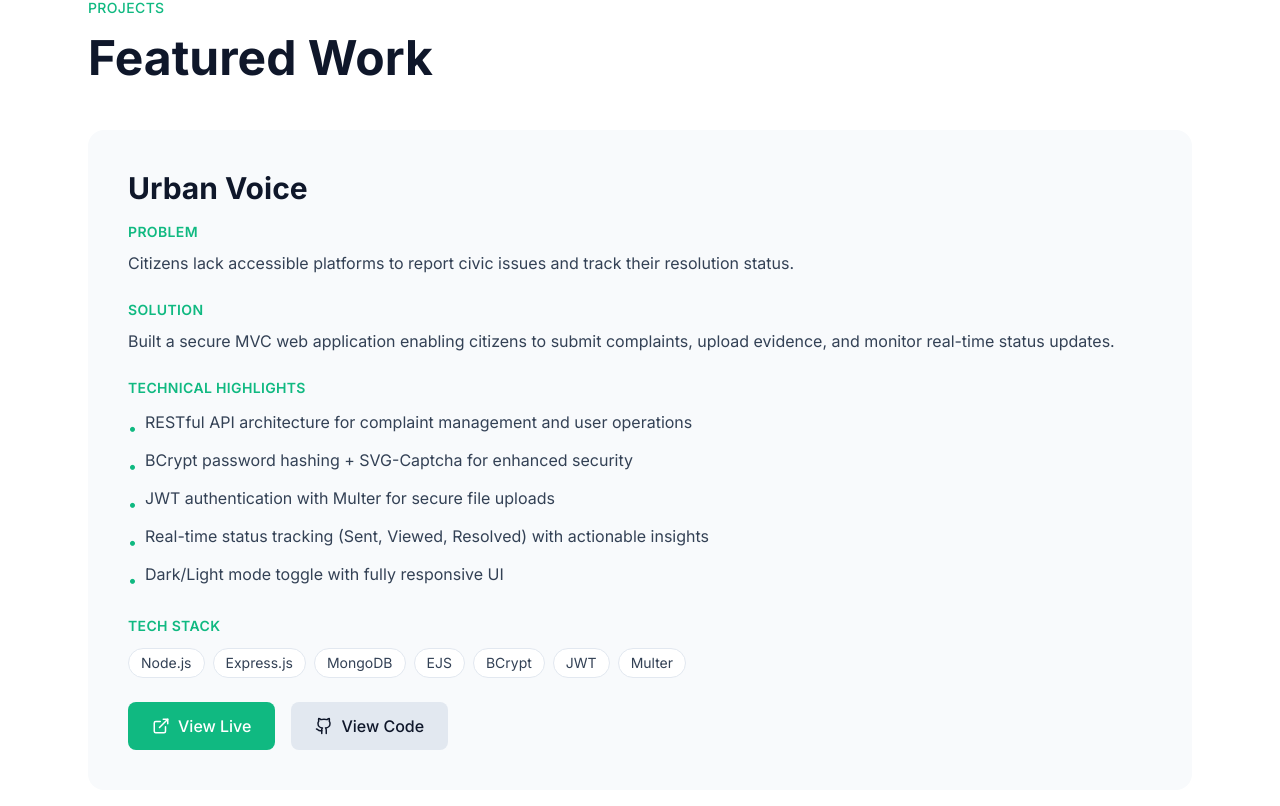
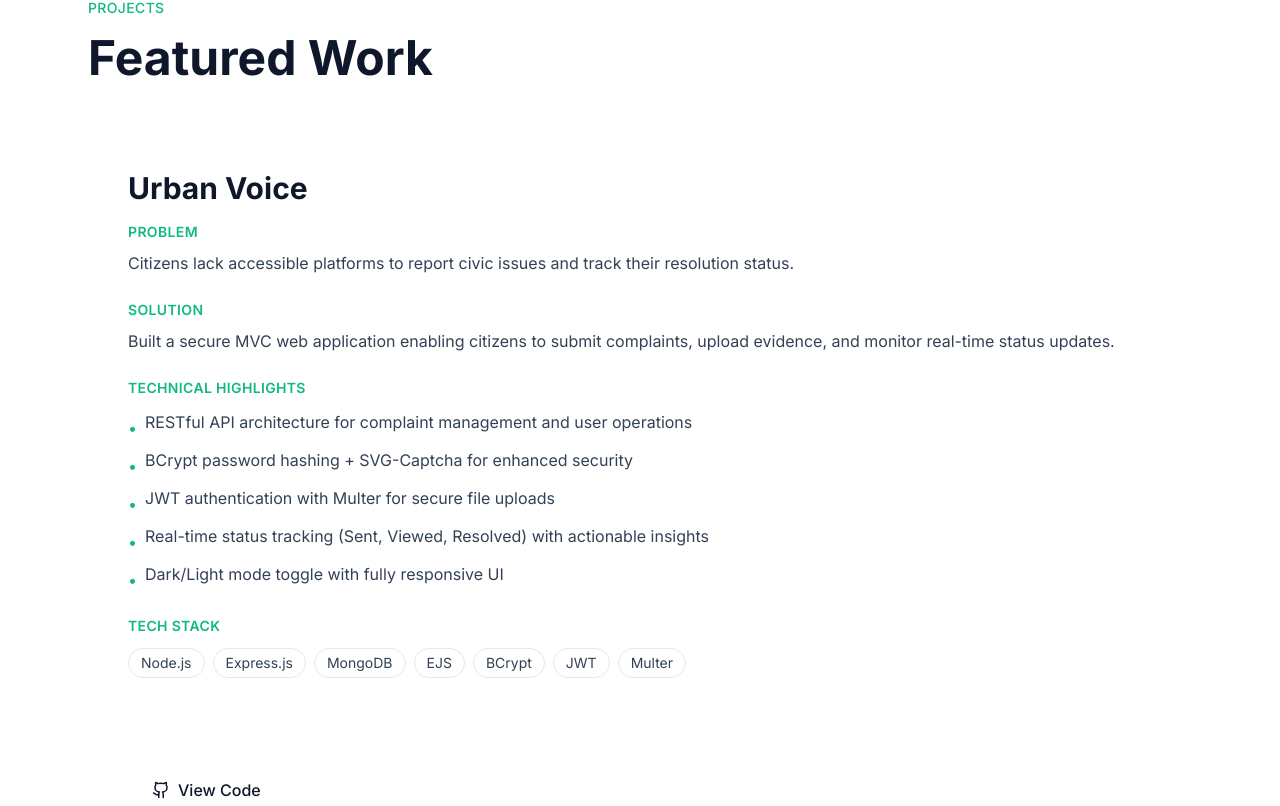
Before and after one commit to Gnanasekaran2004/PROTFOLIO, a React (Create React App) app: page / in a window 1280 px wide. Shown: the part 2894-3700 px from the top of the page. Built offline with nearby package versions, Linux system fonts and the light colour scheme.

Commit message:
feat: Add dark mode-only GlareHover effect to cards and buttons

```diff
--- a/src/components/sections/Projects.jsx
+++ b/src/components/sections/Projects.jsx
@@ -38,12 +38,16 @@ const Projects = () => {
                                 transition={{ duration: 0.6, delay: index * 0.1 }}
                             >
                                 <GlareHover
-                                    className="bg-primary-50 dark:bg-primary-900 rounded-2xl p-8 md:p-10 transition-shadow duration-300 hover:shadow-xl"
+                                    className="bg-primary-50 dark:bg-primary-900 rounded-2xl p-8 md:p-10 transition-shadow duration-300 hover:shadow-xl border-0"
+                                    glareColor="#ffffff"
                                     glareOpacity={0.25}
                                     glareAngle={-30}
                                     glareSize={300}
                                     transitionDuration={700}
                                     playOnce={false}
+                                    darkModeOnly={true}
+                                    background="transparent"
+                                    borderRadius="1rem"
                                 >
                                     {/* Title */}
                                     <h3 className="text-2xl md:text-3xl font-bold text-primary-900 dark:text-white mb-4">
@@ -108,26 +112,50 @@ const Projects = () => {
                                     {/* Links */}
                                     <div className="flex flex-wrap gap-4">
                                         {project.liveUrl && (
+                                            <GlareHover
+                                                className="inline-flex items-center gap-2 px-6 py-3 bg-accent text-white font-medium rounded-lg hover:bg-accent-600 transition-colors border-0"
+                                                glareColor="#ffffff"
+                                                glareOpacity={0.3}
+                                                glareAngle={-25}
+                                                glareSize={200}
+                                                transitionDuration={600}
+                                                darkModeOnly={true}
+                                                background="transparent"
+                                                borderRadius="0.5rem"
+                                            >
                                                 <a
                                                     href={project.liveUrl}
                                                     target="_blank"
                                                     rel="noopener noreferrer"
-                                                className="inline-flex items-center gap-2 px-6 py-3 bg-accent text-white font-medium rounded-lg hover:bg-accent-600 transition-colors"
+                                                    className="flex items-center gap-2"
                                                 >
                                                     <ExternalLink size={18} />
                                                     View Live
                                                 </a>
+                                            </GlareHover>
                                         )}
                                         {project.githubUrl && (
+                                            <GlareHover
+                                                className="inline-flex items-center gap-2 px-6 py-3 bg-primary-200 dark:bg-primary-800 text-primary-900 dark:text-white font-medium rounded-lg hover:bg-primary-300 dark:hover:bg-primary-700 transition-colors border-0"
+                                                glareColor="#ffffff"
+                                                glareOpacity={0.3}
+                                                glareAngle={-25}
+                                                glareSize={200}
+                                                transitionDuration={600}
+                                                darkModeOnly={true}
+                                                background="transparent"
+                                                borderRadius="0.5rem"
+                                            >
                                                 <a
                                                     href={project.githubUrl}
                                                     target="_blank"
                                                     rel="noopener noreferrer"
-                                                className="inline-flex items-center gap-2 px-6 py-3 bg-primary-200 dark:bg-primary-800 text-primary-900 dark:text-white font-medium rounded-lg hover:bg-primary-300 dark:hover:bg-primary-700 transition-colors"
+                                                    className="flex items-center gap-2"
                                                 >
                                                     <Github size={18} />
                                                     View Code
                                                 </a>
+                                            </GlareHover>
                                         )}
                                     </div>
                                 </GlareHover>
@@ -151,12 +179,15 @@ const Projects = () => {
                                         transition={{ duration: 0.6, delay: index * 0.1 }}
                                     >
                                         <GlareHover
-                                            className="bg-primary-50 dark:bg-primary-900 rounded-xl p-6 h-full transition-shadow duration-300 hover:shadow-lg"
+                                            className="bg-primary-50 dark:bg-primary-900 rounded-xl p-6 transition-shadow duration-300 hover:shadow-lg border-0 h-full"
+                                            glareColor="#ffffff"
                                             glareOpacity={0.2}
                                             glareAngle={-25}
                                             glareSize={250}
                                             transitionDuration={600}
-                                            playOnce={false}
+                                            darkModeOnly={true}
+                                            background="transparent"
+                                            borderRadius="0.75rem"
                                         >
                                             <h4 className="text-xl font-semibold text-primary-900 dark:text-white mb-3">
                                                 {project.title}
--- a/src/components/ui/GlareHover.jsx
+++ b/src/components/ui/GlareHover.jsx
@@ -1,65 +1,95 @@
-import React, { useRef, useState } from 'react';
+import { useRef } from 'react';
 
 const GlareHover = ({
+    width = '100%',
+    height = '100%',
+    background = 'transparent',
+    borderRadius = '10px',
+    borderColor = 'transparent',
     children,
+    glareColor = '#ffffff',
+    glareOpacity = 0.5,
+    glareAngle = -45,
+    glareSize = 250,
+    transitionDuration = 650,
+    playOnce = false,
     className = '',
-    glareOpacity = 0.25,
-    glareAngle = -25,
-    glareSize = 300,
-    transitionDuration = 700,
-    playOnce = false,
+    style = {},
+    darkModeOnly = true // New prop to control dark mode behavior
 }) => {
-    const containerRef = useRef(null);
-    const [glareStyle, setGlareStyle] = useState({});
-    const [hasPlayed, setHasPlayed] = useState(false);
+    const hex = glareColor.replace('#', '');
+    let rgba = glareColor;
+    if (/^[\dA-Fa-f]{6}$/.test(hex)) {
+        const r = parseInt(hex.slice(0, 2), 16);
+        const g = parseInt(hex.slice(2, 4), 16);
+        const b = parseInt(hex.slice(4, 6), 16);
+        rgba = `rgba(${r}, ${g}, ${b}, ${glareOpacity})`;
+    } else if (/^[\dA-Fa-f]{3}$/.test(hex)) {
+        const r = parseInt(hex[0] + hex[0], 16);
+        const g = parseInt(hex[1] + hex[1], 16);
+        const b = parseInt(hex[2] + hex[2], 16);
+        rgba = `rgba(${r}, ${g}, ${b}, ${glareOpacity})`;
+    }
 
-    const handleMouseMove = (e) => {
-        if (playOnce && hasPlayed) return;
+    const overlayRef = useRef(null);
 
-        const container = containerRef.current;
-        if (!container) return;
+    const animateIn = () => {
+        const el = overlayRef.current;
+        if (!el) return;
 
-        const rect = container.getBoundingClientRect();
-        const x = e.clientX - rect.left;
-        const y = e.clientY - rect.top;
+        // Check if dark mode is active (only if darkModeOnly is true)
+        if (darkModeOnly && !document.documentElement.classList.contains('dark')) {
+            return;
+        }
 
-        setGlareStyle({
-            background: `radial-gradient(circle ${glareSize}px at ${x}px ${y}px, rgba(255, 255, 255, ${glareOpacity}), transparent)`,
-            transform: `rotate(${glareAngle}deg)`,
-            transition: `opacity ${transitionDuration}ms ease`,
-            opacity: 1,
-        });
+        el.style.transition = 'none';
+        el.style.backgroundPosition = '-100% -100%, 0 0';
+        el.style.transition = `${transitionDuration}ms ease`;
+        el.style.backgroundPosition = '100% 100%, 0 0';
+    };
+
+    const animateOut = () => {
+        const el = overlayRef.current;
+        if (!el) return;
 
         if (playOnce) {
-            setHasPlayed(true);
+            el.style.transition = 'none';
+            el.style.backgroundPosition = '-100% -100%, 0 0';
+        } else {
+            el.style.transition = `${transitionDuration}ms ease`;
+            el.style.backgroundPosition = '-100% -100%, 0 0';
         }
     };
 
-    const handleMouseLeave = () => {
-        setGlareStyle((prev) => ({
-            ...prev,
-            opacity: 0,
-            transition: `opacity ${transitionDuration}ms ease`,
-        }));
+    const overlayStyle = {
+        position: 'absolute',
+        inset: 0,
+        background: `linear-gradient(${glareAngle}deg,
+        hsla(0,0%,0%,0) 60%,
+        ${rgba} 70%,
+        hsla(0,0%,0%,0) 100%)`,
+        backgroundSize: `${glareSize}% ${glareSize}%, 100% 100%`,
+        backgroundRepeat: 'no-repeat',
+        backgroundPosition: '-100% -100%, 0 0',
+        pointerEvents: 'none'
     };
 
     return (
         <div
-            ref={containerRef}
-            className={`relative overflow-hidden ${className}`}
-            onMouseMove={handleMouseMove}
-            onMouseLeave={handleMouseLeave}
+            className={`relative overflow-hidden cursor-pointer ${className}`}
+            style={{
+                width,
+                height,
+                background,
+                borderRadius,
+                borderColor,
+                ...style
+            }}
+            onMouseEnter={animateIn}
+            onMouseLeave={animateOut}
         >
-            {/* Glare overlay */}
-            <div
-                className="pointer-events-none absolute inset-0 z-10"
-                style={glareStyle}
-            />
-
-            {/* Content */}
-            <div className="relative z-0">
-                {children}
-            </div>
+            <div ref={overlayRef} style={overlayStyle} />
+            {children}
         </div>
     );
 };
```
Also changed, not shown: src/components/sections/Contact.jsx (+36 -6 lines). Lines whose indentation alone changed are shown as unchanged.
